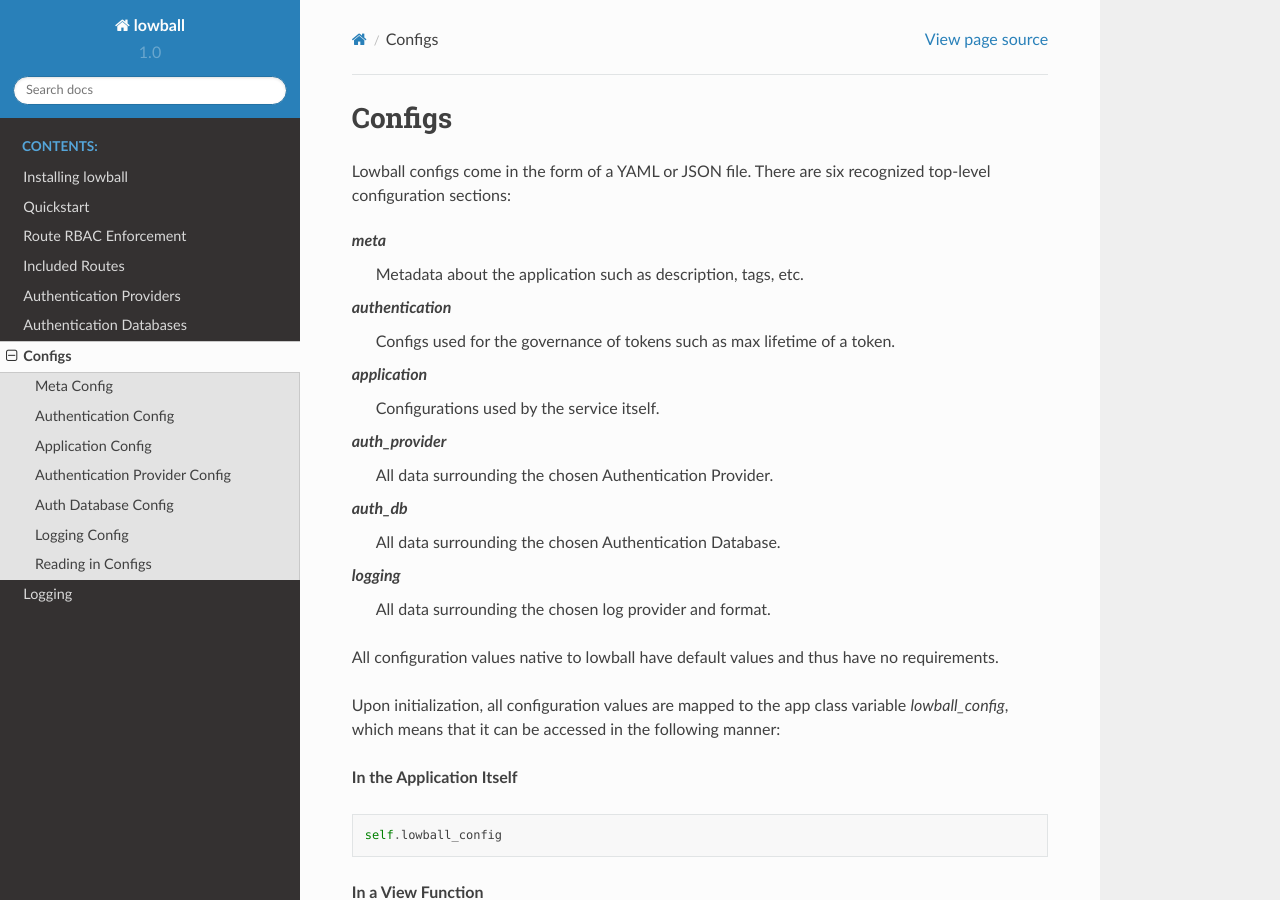
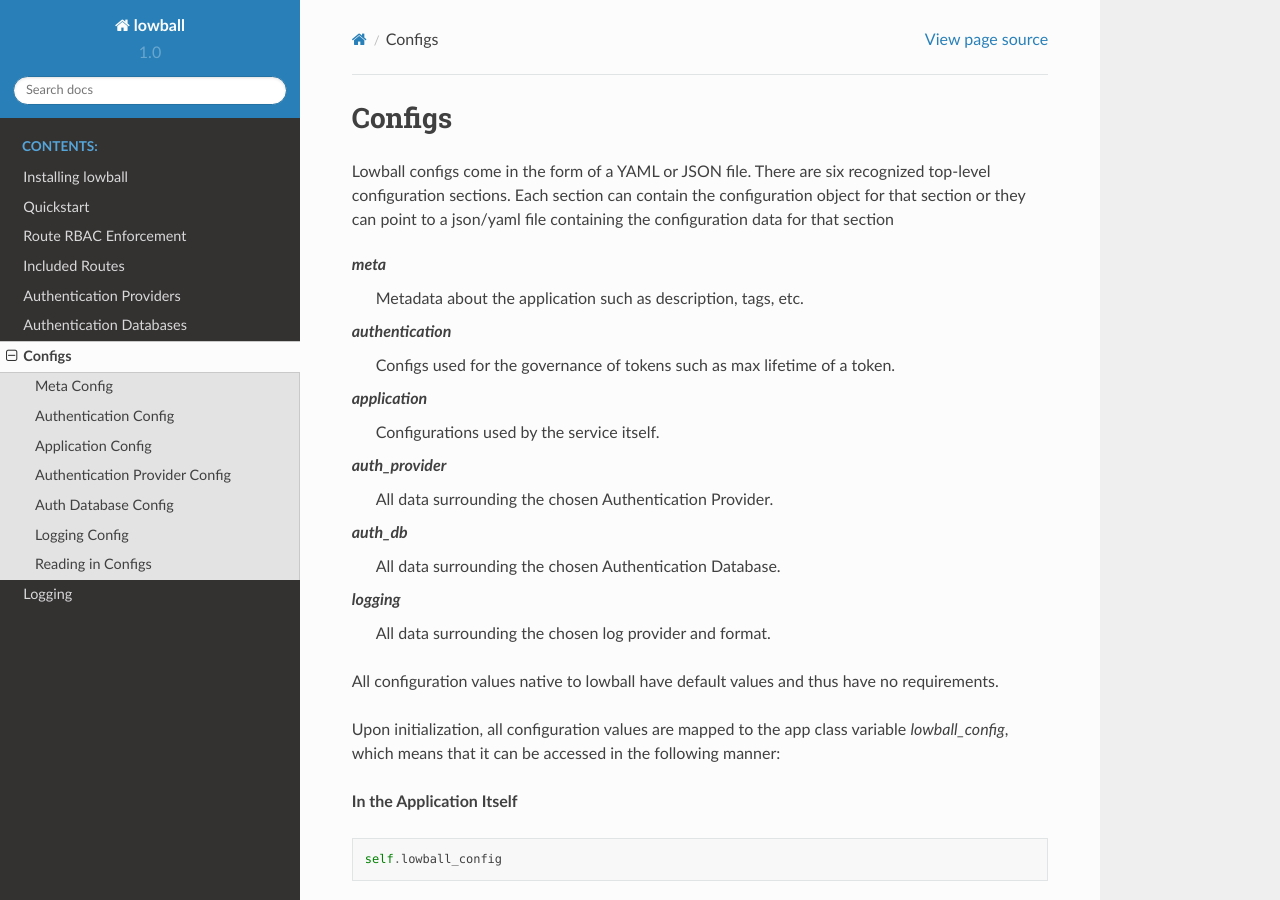
Before and after one commit to EmersonElectricCo/lowball, a Sphinx documentation site: the page built from docs/configs.rst, in a window 1280 px wide and 900 px high. Built offline with Sphinx 7.4.7 and the Read the Docs theme 2.0.0, drawn with Linux system fonts in a browser that asks for light colours; some of the changed text lies outside the part shown.

Commit message:
#8 - updated docs

```diff
--- a/docs/configs.rst
+++ b/docs/configs.rst
@@ -3,7 +3,9 @@
 Configs
 #######
 
-Lowball configs come in the form of a YAML or JSON file. There are six recognized top-level configuration sections:
+Lowball configs come in the form of a YAML or JSON file. There are six recognized top-level configuration sections. Each
+section can contain the configuration object for that section or they can point to a json/yaml file containing the
+configuration data for that section
 
 `meta`
   Metadata about the application such as description, tags, etc.
@@ -240,6 +242,22 @@
     logging:
       ...
 
+or this if using sub files:
+
+.. code-block:: yaml
+
+    meta: /path/to/meta.yaml
+    authentication:
+      default_token_life: 3600
+      max_token_life: 7200
+      token_secret: "supersecrettokensecret"
+    application: /path/to/app.yaml
+    auth_provider:
+      ...
+    auth_db:
+      ...
+    logging:
+      ...
 
 We would read it in like this:
 
```
